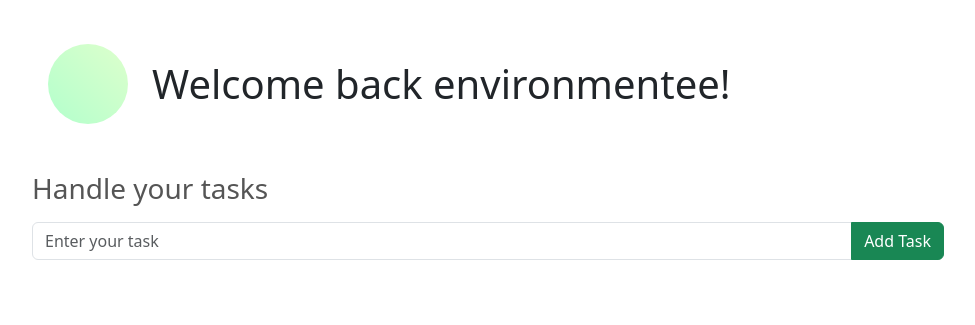
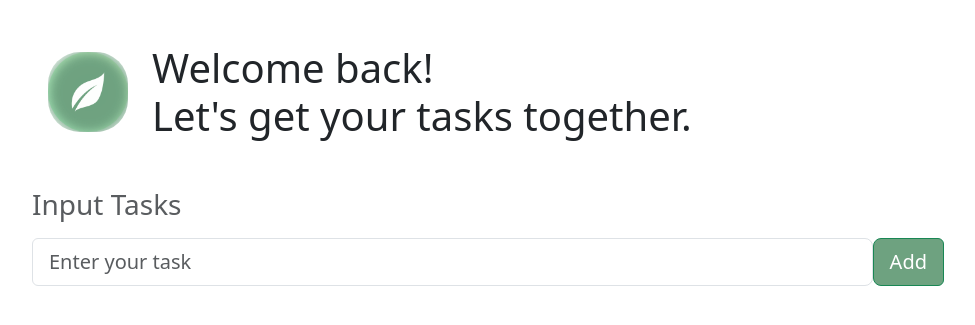
Before and after one commit to koolkusum/HackPrincetonS2024, a Python web app: template flask/templates/taskschedule.html in a window 1280 px wide. Shown: the part 56-381 px from the top of the page, without its empty margins (152-1127 px from the left). Run offline with Jinja, Linux system fonts and the light colour scheme; the template is opened without the code that fills it, so the values that code supplies are empty; some libraries are stand-ins or nearby versions.

Commit message:
fix events

```diff
--- a/flask/app.py
+++ b/flask/app.py
@@ -82,11 +82,9 @@ def logout():
     # Clear token.json and credentials.json if they exist
     if os.path.exists('token.json'):
         os.remove('token.json')
-    if os.path.exists('credentials.json'):
-        os.remove('credentials.json')
 
     # Redirect to the main page or any desired page after logout
-    return redirect(url_for('/'))
+    return redirect(url_for('mainpage'))
 
 # Function to retrieve client information from Auth0
 def get_auth0_client_info():
--- a/flask/templates/navbar.html
+++ b/flask/templates/navbar.html
@@ -28,7 +28,7 @@
       id="offcanvasNavbar"
       aria-labelledby="offcanvasNavbarLabel"
     >
-      <div class="offcanvas-body flex fs-4">
+      <div class="offcanvas-body flex fs-4 pt-4">
         <ul class="flex navbar-nav flex-grow-1 p-4">
           <!-- Check if credentials.json exists -->
           {% if exists_credentials %}
--- a/flask/templates/taskschedule.html
+++ b/flask/templates/taskschedule.html
@@ -58,7 +58,7 @@
         /* New CSS for horizontal card layout */
         .card-container {
             display: flex;
-            overflow-x: auto; /* Enable horizontal scrolling */
+            overflow-x: auto !important; /* Enable horizontal scrolling */
             gap: 10px;
             padding-bottom: 20px; /* Add padding to ensure space for scrollbar */
             /* Optional: Hide vertical scrollbar */
@@ -119,6 +119,7 @@
 
 
     </style>
+    <link href="https://cdn.jsdelivr.net/npm/bootstrap@5.3.3/dist/css/bootstrap.min.css" rel="stylesheet" integrity="sha384-QWTKZyjpPEjISv5WaRU9OFeRpok6YctnYmDr5pNlyT2bRjXh0JMhjY6hW+ALEwIH" crossorigin="anonymous">
 </head>
 <body class="d-flex justify-content-center">
     <header class='flex-col'>
@@ -139,22 +140,23 @@
                 justify-content: center;
                 align-items: center;
             ">
+            <img src="../static/Images/assets/logo.png" alt="Logo" class="rounded-5" style="max-width: 100%; max-height: 100%;">
                 <!-- Icon or placeholder content -->
                 <!-- Example: <i class="bi bi-person"></i> -->
             </div>
-            <h1 class="mb-0 ms-3 fs-0">Welcome back environmentee!</h3>
+            <h1 class="mb-0 ms-3 fs-0 display-6 ">Welcome back!<br> Let's get your tasks together.</h3>
         </div>
         <div class='mt-lg-5'>
-        <h2 class="title d-flex mb-3 fs-3">Handle your tasks</h2>
-        <div id="taskInput" class="input-group mb-3">
+        <h2 class="title d-flex mb-3 fs-3 text-muted">Input Tasks</h2>
+        <div id="taskInput" class="input-group-lg d-flex mb-3">
             <input type="text" id="task" class="form-control rounded-start" placeholder="Enter your task">
-            <button class="btn btn-success rounded-end" type="button" onclick="addTask()">Add Task</button>
+            <button class="btn btn-success rounded-end" type="button" onclick="addTask()" style="background-color: #6ea280;">Add</button>
         </div>
-        <div id="taskList" class="card-container rounded-6 flex">
+        <div id="taskList" class="card-container rounded-6 flex overflow-auto ">
             <!-- Cards will be added here dynamically -->
         </div>
         <div id="submitBtn" style="display: none;">
-            <button class="btn btn-success w-auto bg-grad" onclick="submitTasks()">Submit Tasks</button>
+            <button class="btn btn-success w-auto bg-grad" type="button" onclick="submitTasks()" style="background-color: #6ea280;">Submit Tasks</button>
         </div>
         </div>
     </div>
@@ -349,5 +351,7 @@
 
 
     </script>
+    <script src="https://cdn.jsdelivr.net/npm/bootstrap@5.3.3/dist/js/bootstrap.bundle.min.js" integrity="sha384-YvpcrYf0tY3lHB60NNkmXc5s9fDVZLESaAA55NDzOxhy9GkcIdslK1eN7N6jIeHz" crossorigin="anonymous"></script>
+
 </body>
 </html>
```
Also changed, not shown: flask/templates/upload.html (+8 -21 lines), flask/static/Images/assets/logo.png (added).
